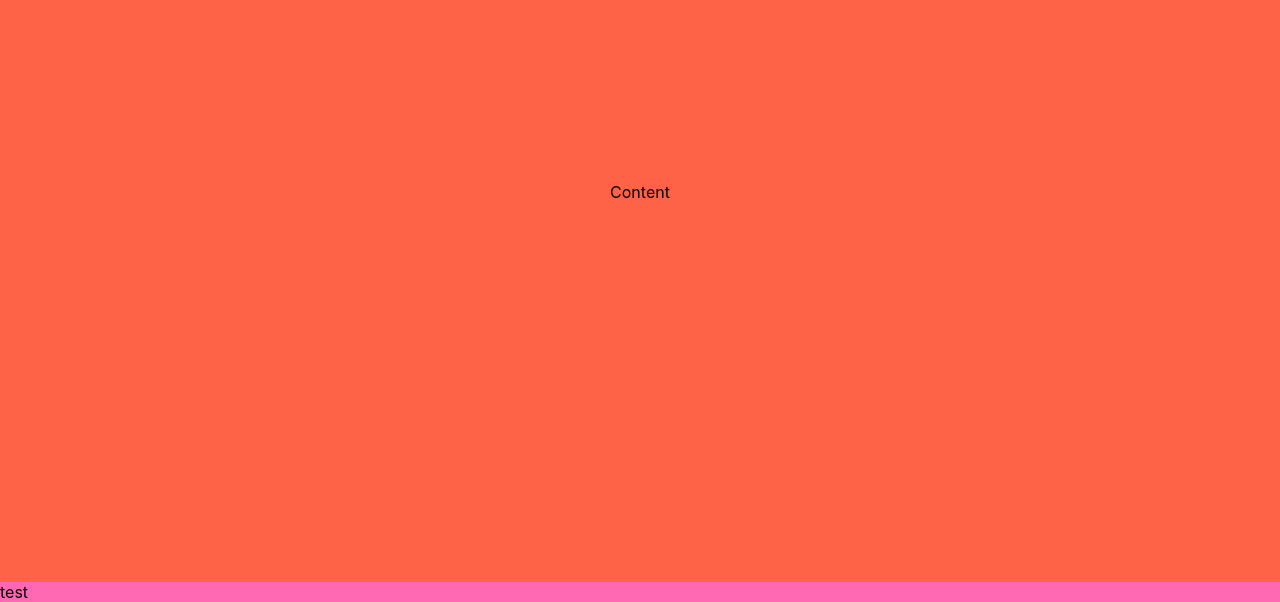
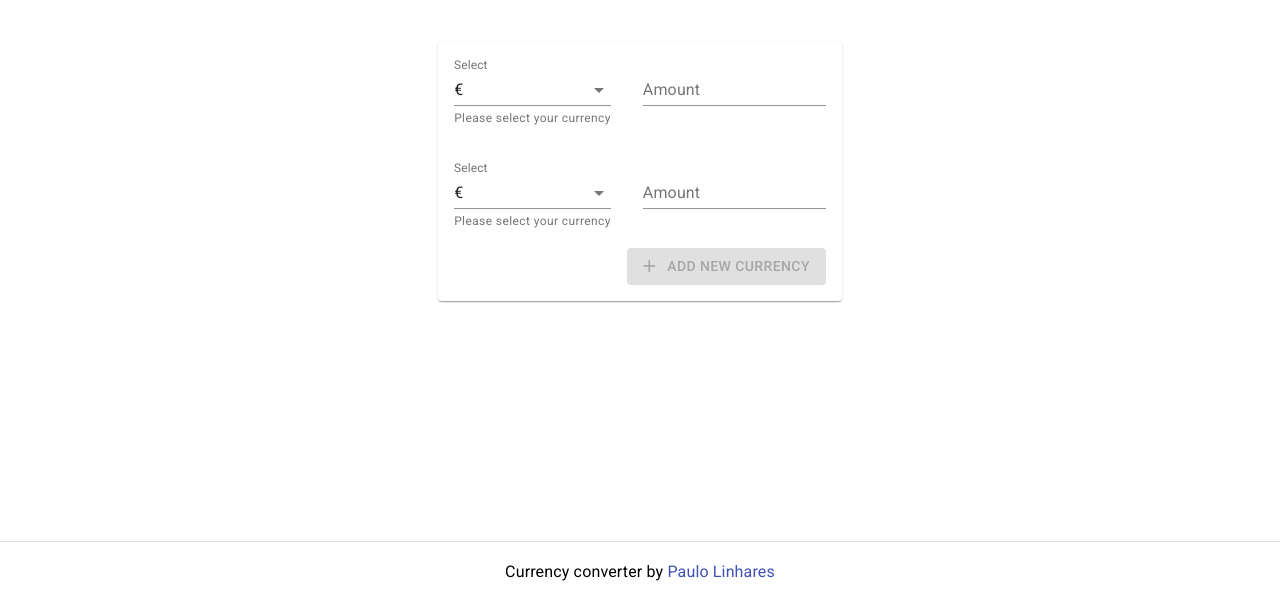
Before and after one commit to paulitolinhares/currency-converter, a React (Create React App) app: page / in a window 1280 px wide. Shown: the part 198-800 px from the top of the page. Built offline with nearby package versions, Linux system fonts and the light colour scheme.

Commit message:
first version of the UI for the converter

```diff
--- /dev/null
+++ b/src/components/Converter/CurrencyItem.tsx
@@ -0,0 +1,59 @@
+import React, { ChangeEvent } from "react";
+import styled from "styled-components";
+import TextField from "@material-ui/core/TextField";
+import MenuItem from "@material-ui/core/MenuItem";
+
+interface ICurrencyItem {
+  onChange: (
+    event: ChangeEvent<HTMLTextAreaElement | HTMLInputElement>
+  ) => void;
+}
+
+const currencies = [
+  {
+    value: "USD",
+    label: "$",
+  },
+  {
+    value: "EUR",
+    label: "€",
+  },
+  {
+    value: "BTC",
+    label: "฿",
+  },
+  {
+    value: "JPY",
+    label: "¥",
+  },
+];
+
+export const CurrencyItem: React.FC<ICurrencyItem> = ({ onChange }) => (
+  <Wrapper>
+    <TextField
+      id="standard-select-currency"
+      select
+      label="Select"
+      value={"EUR"}
+      onChange={onChange}
+      helperText="Please select your currency"
+    >
+      {currencies.map((option) => (
+        <MenuItem key={option.value} value={option.value}>
+          {option.label}
+        </MenuItem>
+      ))}
+    </TextField>
+    <TextField label="Amount" />
+  </Wrapper>
+);
+
+const Wrapper = styled.div`
+  display: flex;
+  padding: 16px 0;
+
+  & > .MuiTextField-root {
+    margin-left: 16px;
+    margin-right: 16px;
+  }
+`;
--- /dev/null
+++ b/src/components/Converter/index.tsx
@@ -0,0 +1,41 @@
+import React from "react";
+import styled from "styled-components";
+import Card from "@material-ui/core/Card";
+import { CurrencyItem } from "./CurrencyItem";
+import Button from "@material-ui/core/Button";
+import Icon from "@material-ui/core/Icon";
+
+export const Converter: React.FC = () => {
+  return (
+    <Card>
+      <CurrencyItem
+        onChange={(e) => {
+          console.log(e.target.value);
+        }}
+      />
+      <CurrencyItem
+        onChange={(e) => {
+          console.log(e.target.value);
+        }}
+      />
+      {/* TODO implement this feature */}
+      <ButtonWrapper>
+        <Button
+          title="Feature not yet available"
+          disabled
+          variant="contained"
+          color="primary"
+          startIcon={<Icon>add</Icon>}
+        >
+          Add new currency
+        </Button>
+      </ButtonWrapper>
+    </Card>
+  );
+};
+
+const ButtonWrapper = styled.footer`
+  display: flex;
+  justify-content: flex-end;
+  margin: 0 16px 16px;
+`;
--- /dev/null
+++ b/src/components/Footer/index.tsx
@@ -0,0 +1,36 @@
+import React from "react";
+import styled from "styled-components";
+import Typography from "@material-ui/core/Typography";
+import Link from "@material-ui/core/Link";
+import Divider from "@material-ui/core/Divider";
+
+export const Footer: React.FC = () => {
+  return (
+    <FooterContainer>
+      <Divider />
+      <FooterContent>
+        <Typography>
+          Currency converter by{" "}
+          <Link
+            href="https://github.com/paulitolinhares"
+            title="Github profile"
+          >
+            Paulo Linhares
+          </Link>
+        </Typography>
+      </FooterContent>
+    </FooterContainer>
+  );
+};
+
+const FooterContainer = styled.footer`
+  grid-area: footer;
+`;
+
+const FooterContent = styled.div`
+  display: flex;
+  justify-content: center;
+  align-items: center;
+  width: 100%;
+  height: 60px;
+`;
--- a/src/components/Layout/index.tsx
+++ b/src/components/Layout/index.tsx
@@ -1,10 +1,15 @@
 import React from "react";
 import styled from "styled-components";
+import { Converter } from "../Converter";
+
+import { Footer } from "../Footer";
 
 export const Layout: React.FC = () => (
   <LayoutContainer>
-    <Content>Content</Content>
-    <Footer>test</Footer>
+    <Content>
+      <Converter />
+    </Content>
+    <Footer />
   </LayoutContainer>
 );
 
@@ -16,21 +21,11 @@ const LayoutContainer = styled.div`
     "main"
     "footer";
   height: 100vh;
-
-  background: rgba(0, 0, 0, 0.4);
 `;
 
 const Content = styled.main`
   grid-area: main;
-  background-color: tomato;
   display: flex;
   justify-content: center;
   align-items: center;
 `;
-
-const Footer = styled.footer`
-  grid-area: footer;
-  background-color: hotpink;
-  width: 100%;
-  height: 20px;
-`;
```
